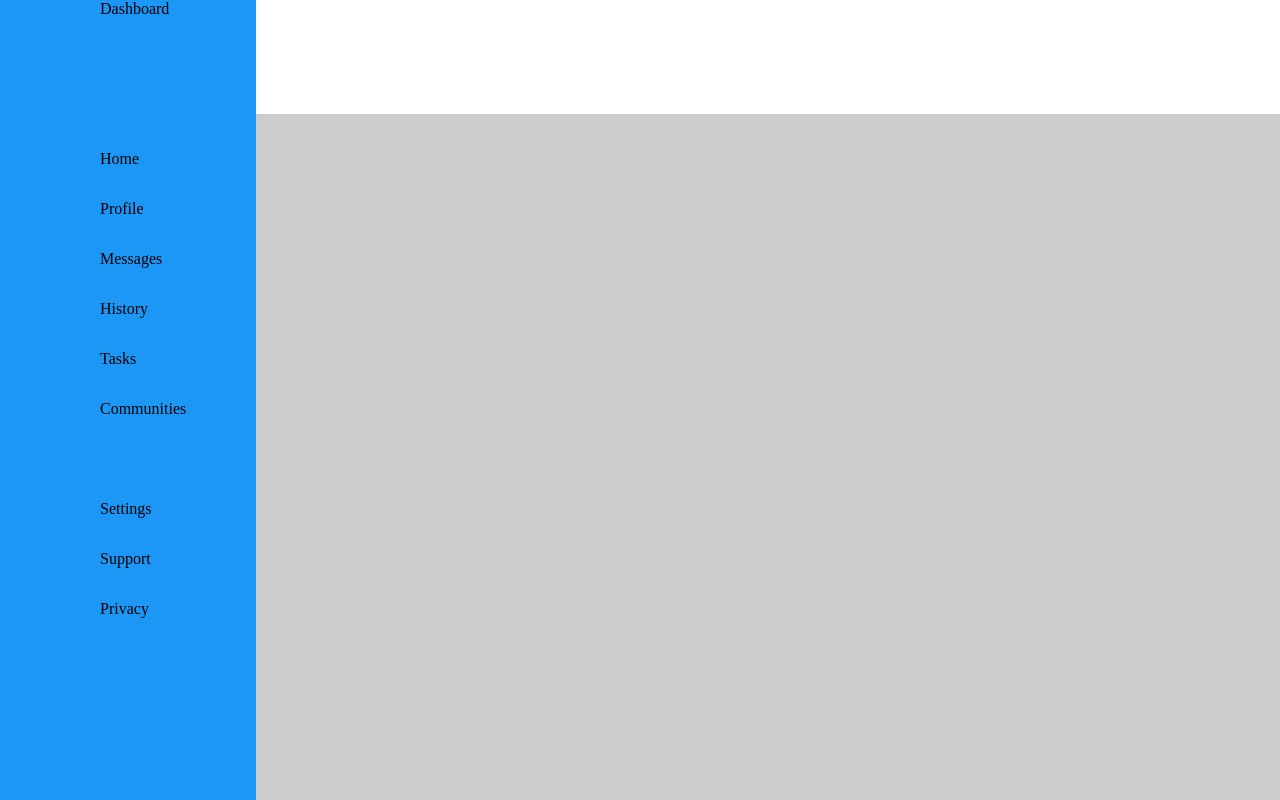
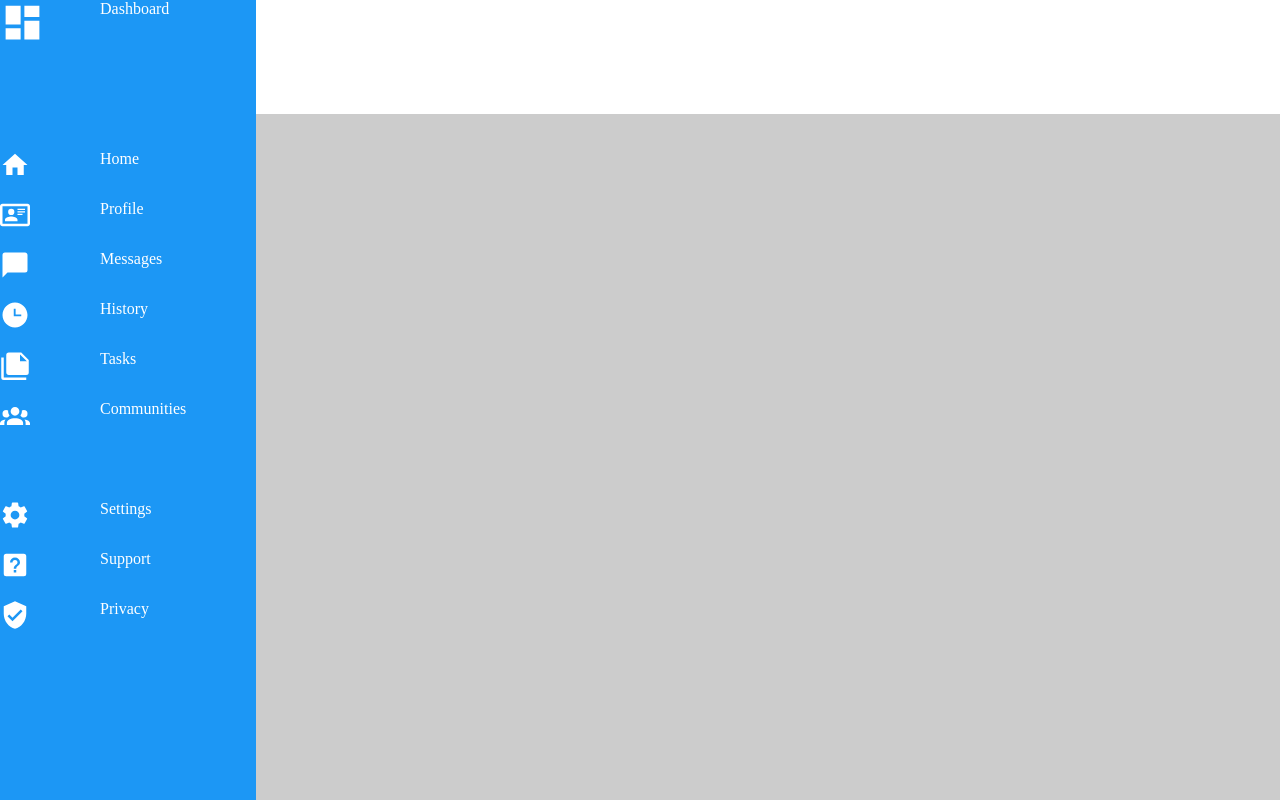
Before and after one commit to mistermaxk/admin-dashboard, a plain HTML site: page index.html in a window 1280 px wide. Drawn offline with Linux system fonts and the light colour scheme.

Commit message:
Add content to sidebar

```diff
--- a/index.html
+++ b/index.html
@@ -12,29 +12,29 @@
 
     </header>
     <div id="sidebar">
-      <div class="logo-icon"></div>
+      <div class="logo-icon"><svg xmlns="http://www.w3.org/2000/svg" viewBox="0 0 24 24"><path d="M13,3V9H21V3M13,21H21V11H13M3,21H11V15H3M3,13H11V3H3V13Z" /></svg></div>
       <div class="logo-text">Dashboard</div>
       <div class="sidebar-icon"></div>
       <div class="sidebar-nav"></div>
-      <div class="sidebar-icon"><img src="" alt=""></div>
+      <div class="sidebar-icon"><svg xmlns="http://www.w3.org/2000/svg" viewBox="0 0 24 24"><path d="M10,20V14H14V20H19V12H22L12,3L2,12H5V20H10Z" /></svg></div>
       <div class="sidebar-nav">Home</div>
-      <div class="sidebar-icon"><img src="" alt=""></div>
+      <div class="sidebar-icon"><svg xmlns="http://www.w3.org/2000/svg" viewBox="0 0 24 24"><path d="M22,3H2C0.91,3.04 0.04,3.91 0,5V19C0.04,20.09 0.91,20.96 2,21H22C23.09,20.96 23.96,20.09 24,19V5C23.96,3.91 23.09,3.04 22,3M22,19H2V5H22V19M14,17V15.75C14,14.09 10.66,13.25 9,13.25C7.34,13.25 4,14.09 4,15.75V17H14M9,7A2.5,2.5 0 0,0 6.5,9.5A2.5,2.5 0 0,0 9,12A2.5,2.5 0 0,0 11.5,9.5A2.5,2.5 0 0,0 9,7M14,7V8H20V7H14M14,9V10H20V9H14M14,11V12H18V11H14" /></svg></div>
       <div class="sidebar-nav">Profile</div>
-      <div class="sidebar-icon"><img src="" alt=""></div>
+      <div class="sidebar-icon"><svg xmlns="http://www.w3.org/2000/svg" viewBox="0 0 24 24"><path d="M20,2H4A2,2 0 0,0 2,4V22L6,18H20A2,2 0 0,0 22,16V4C22,2.89 21.1,2 20,2Z" /></svg></div>
       <div class="sidebar-nav">Messages</div>
-      <div class="sidebar-icon"><img src="" alt=""></div>
+      <div class="sidebar-icon"><svg xmlns="http://www.w3.org/2000/svg" viewBox="0 0 24 24"><path d="M12 2C6.5 2 2 6.5 2 12C2 17.5 6.5 22 12 22C17.5 22 22 17.5 22 12S17.5 2 12 2M17 13H11V7H12.5V11.5H17V13Z" /></svg></div>
       <div class="sidebar-nav">History</div>
-      <div class="sidebar-icon"><img src="" alt=""></div>
+      <div class="sidebar-icon"><svg xmlns="http://www.w3.org/2000/svg" viewBox="0 0 24 24"><path d="M16,9H21.5L16,3.5V9M7,2H17L23,8V18A2,2 0 0,1 21,20H7C5.89,20 5,19.1 5,18V4A2,2 0 0,1 7,2M3,6V22H21V24H3A2,2 0 0,1 1,22V6H3Z" /></svg></div>
       <div class="sidebar-nav">Tasks</div>
-      <div class="sidebar-icon"><img src="" alt=""></div>
+      <div class="sidebar-icon"><svg xmlns="http://www.w3.org/2000/svg" viewBox="0 0 24 24"><path d="M12,5.5A3.5,3.5 0 0,1 15.5,9A3.5,3.5 0 0,1 12,12.5A3.5,3.5 0 0,1 8.5,9A3.5,3.5 0 0,1 12,5.5M5,8C5.56,8 6.08,8.15 6.53,8.42C6.38,9.85 6.8,11.27 7.66,12.38C7.16,13.34 6.16,14 5,14A3,3 0 0,1 2,11A3,3 0 0,1 5,8M19,8A3,3 0 0,1 22,11A3,3 0 0,1 19,14C17.84,14 16.84,13.34 16.34,12.38C17.2,11.27 17.62,9.85 17.47,8.42C17.92,8.15 18.44,8 19,8M5.5,18.25C5.5,16.18 8.41,14.5 12,14.5C15.59,14.5 18.5,16.18 18.5,18.25V20H5.5V18.25M0,20V18.5C0,17.11 1.89,15.94 4.45,15.6C3.86,16.28 3.5,17.22 3.5,18.25V20H0M24,20H20.5V18.25C20.5,17.22 20.14,16.28 19.55,15.6C22.11,15.94 24,17.11 24,18.5V20Z" /></svg></div>
       <div class="sidebar-nav">Communities</div>
       <div class="sidebar-icon"></div>
       <div class="sidebar-nav"></div>
-      <div class="sidebar-icon"><img src="" alt=""></div>
+      <div class="sidebar-icon"><svg xmlns="http://www.w3.org/2000/svg" viewBox="0 0 24 24"><path d="M12,15.5A3.5,3.5 0 0,1 8.5,12A3.5,3.5 0 0,1 12,8.5A3.5,3.5 0 0,1 15.5,12A3.5,3.5 0 0,1 12,15.5M19.43,12.97C19.47,12.65 19.5,12.33 19.5,12C19.5,11.67 19.47,11.34 19.43,11L21.54,9.37C21.73,9.22 21.78,8.95 21.66,8.73L19.66,5.27C19.54,5.05 19.27,4.96 19.05,5.05L16.56,6.05C16.04,5.66 15.5,5.32 14.87,5.07L14.5,2.42C14.46,2.18 14.25,2 14,2H10C9.75,2 9.54,2.18 9.5,2.42L9.13,5.07C8.5,5.32 7.96,5.66 7.44,6.05L4.95,5.05C4.73,4.96 4.46,5.05 4.34,5.27L2.34,8.73C2.21,8.95 2.27,9.22 2.46,9.37L4.57,11C4.53,11.34 4.5,11.67 4.5,12C4.5,12.33 4.53,12.65 4.57,12.97L2.46,14.63C2.27,14.78 2.21,15.05 2.34,15.27L4.34,18.73C4.46,18.95 4.73,19.03 4.95,18.95L7.44,17.94C7.96,18.34 8.5,18.68 9.13,18.93L9.5,21.58C9.54,21.82 9.75,22 10,22H14C14.25,22 14.46,21.82 14.5,21.58L14.87,18.93C15.5,18.67 16.04,18.34 16.56,17.94L19.05,18.95C19.27,19.03 19.54,18.95 19.66,18.73L21.66,15.27C21.78,15.05 21.73,14.78 21.54,14.63L19.43,12.97Z" /></svg></div>
       <div class="sidebar-nav">Settings</div>
-      <div class="sidebar-icon"><img src="" alt=""></div>
+      <div class="sidebar-icon"><svg xmlns="http://www.w3.org/2000/svg" viewBox="0 0 24 24"><path d="M11,18H13V16H11V18M12,6A4,4 0 0,0 8,10H10A2,2 0 0,1 12,8A2,2 0 0,1 14,10C14,12 11,11.75 11,15H13C13,12.75 16,12.5 16,10A4,4 0 0,0 12,6M5,3H19A2,2 0 0,1 21,5V19A2,2 0 0,1 19,21H5A2,2 0 0,1 3,19V5A2,2 0 0,1 5,3Z" /></svg></div>
       <div class="sidebar-nav">Support</div>
-      <div class="sidebar-icon"><img src="" alt=""></div>
+      <div class="sidebar-icon"><svg xmlns="http://www.w3.org/2000/svg" viewBox="0 0 24 24"><path d="M10,17L6,13L7.41,11.59L10,14.17L16.59,7.58L18,9M12,1L3,5V11C3,16.55 6.84,21.74 12,23C17.16,21.74 21,16.55 21,11V5L12,1Z" /></svg></div>
       <div class="sidebar-nav">Privacy</div>
     </div>
     <div id="main-content">
--- a/main.css
+++ b/main.css
@@ -29,6 +29,20 @@
   display: grid;
   grid-template-columns: 100px 1fr;
   grid-template-rows: 100px repeat(11, 50px);
+  color: #fff;
+}
+
+.sidebar-icon,
+.logo-icon {
+  fill: #fff;
+}
+
+.sidebar-icon {
+  max-width: 30px;
+}
+
+.logo-icon {
+  max-width: 45px;
 }
 
 
```
